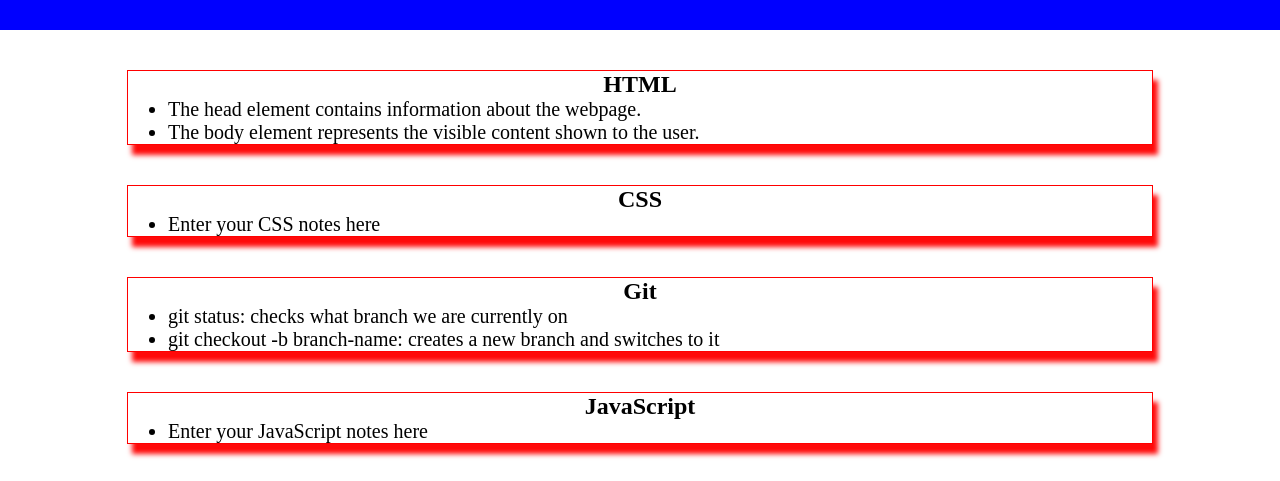
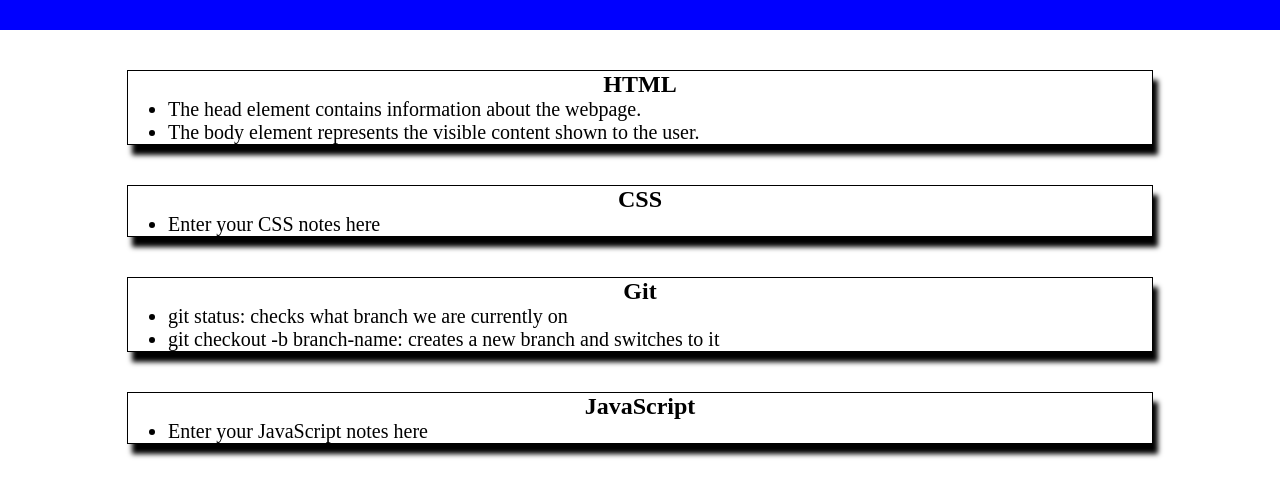
Before and after one commit to hanahanj/prework-study-guide, a plain HTML site: page index.html in a window 1280 px wide. Shown: the part 90-571 px from the top of the page. Drawn offline with Linux system fonts and the light colour scheme.

Commit message:
changed drop shaddow to black

```diff
--- a/assets/style.css
+++ b/assets/style.css
@@ -38,6 +38,6 @@ p {
 .card {
     width: 80%;
     margin: 40px auto;
-    border: 1px solid red;
-    box-shadow: 5px 10px 5px #ff0a0a;
+    border: 1px solid black;
+    box-shadow: 5px 10px 5px black;
   }
```
